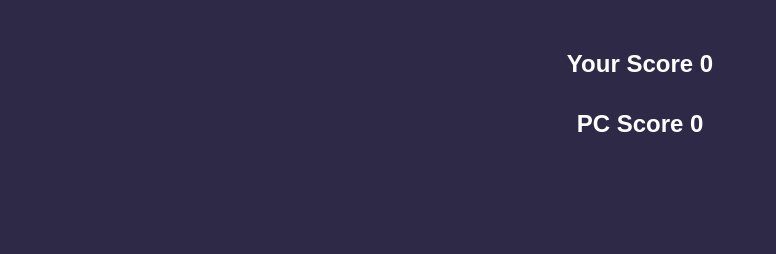
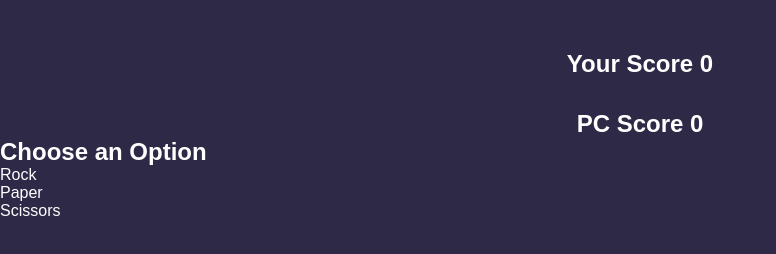
Before and after one commit to RexLinus/Rock-Paper-Scissors, a plain HTML site: page index..html in a window 1280 px wide. Shown: the whole page, without its empty margins (0-776 px from the left). Drawn offline with Linux system fonts and the light colour scheme.

Commit message:
Game structure

```diff
--- a/index..html
+++ b/index..html
@@ -11,6 +11,15 @@
       <h2>Your Score <span id="yourScore">0</span></h2>
       <h2>PC Score <span id="pcScore">0</span></h2>
     </div>
+
+    <div class="game">
+      <h2>Choose an Option</h2>
+      <div class="options">
+        <p>Rock</p>
+        <p>Paper</p>
+        <p>Scissors</p>
+      </div>
+    </div>
     <script src="app.js"></script>
   </body>
 </html>
```
